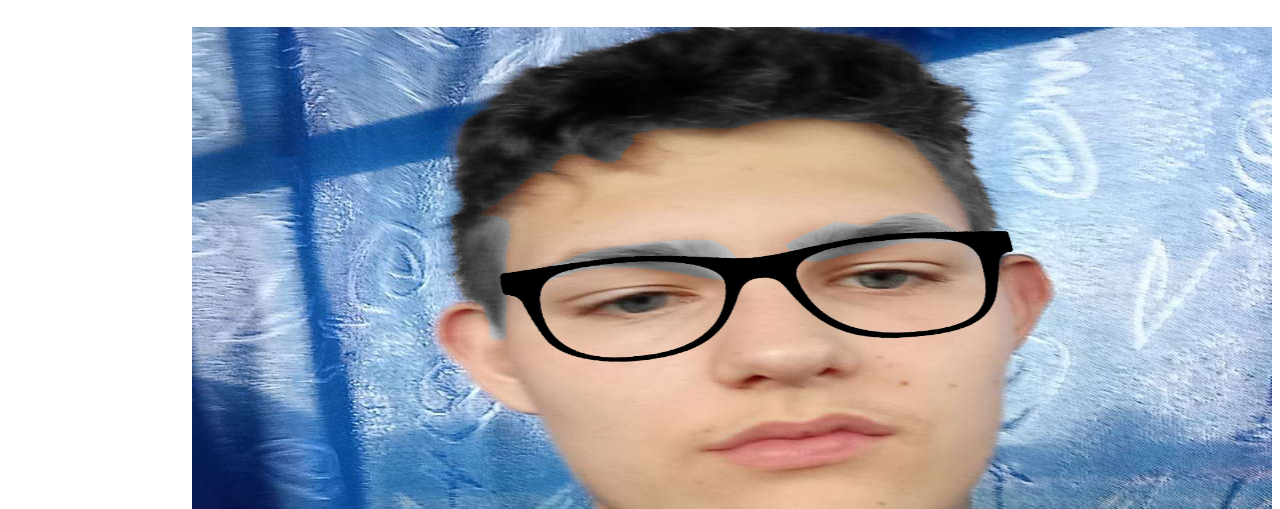
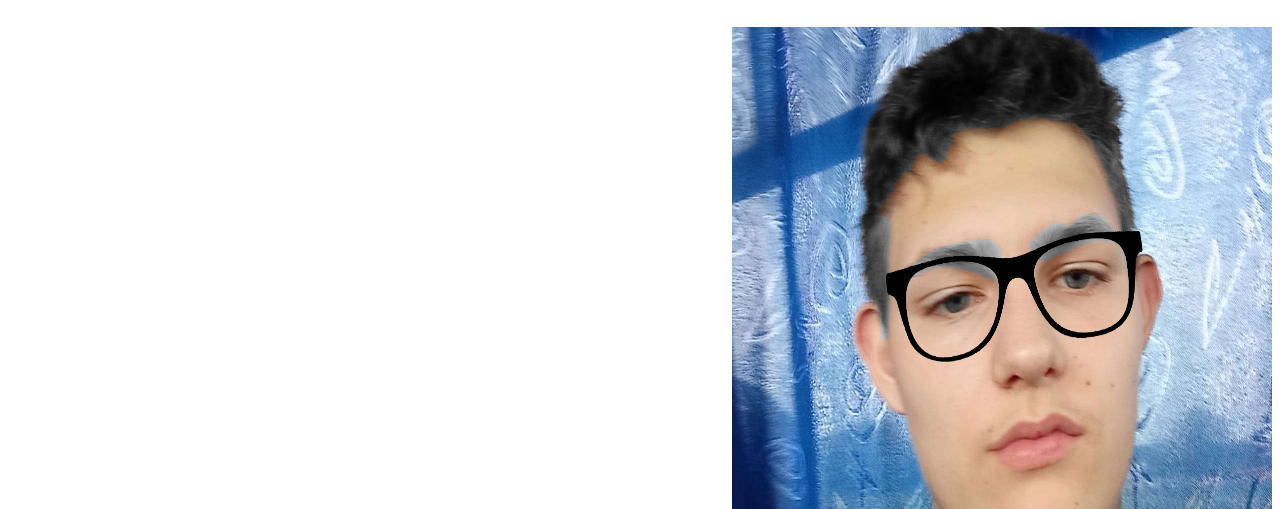
Before and after one commit to Txval/farmazony-krysiaczka, a plain HTML site: page index.html in a window 1280 px wide. Shown: the part 443-952 px from the top of the page. Drawn offline with Linux system fonts and the light colour scheme.

Commit message:
Update style.css

```diff
--- a/style.css
+++ b/style.css
@@ -14,7 +14,7 @@
     width: 960px;
 }
 img {
-    width: 1080px;
+    width: 540px;
     height: 640px;
     float: right;
     margin: 0%;
```
